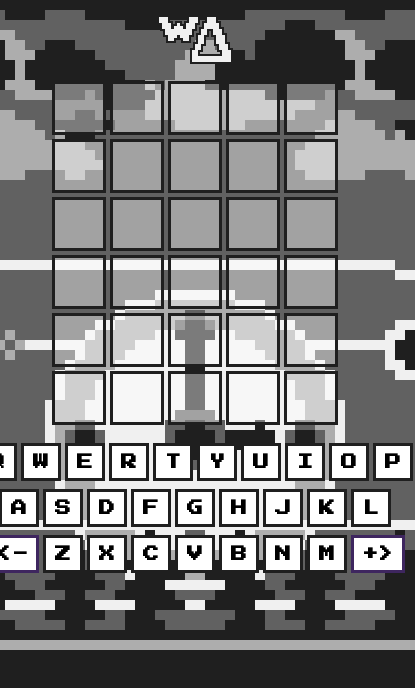
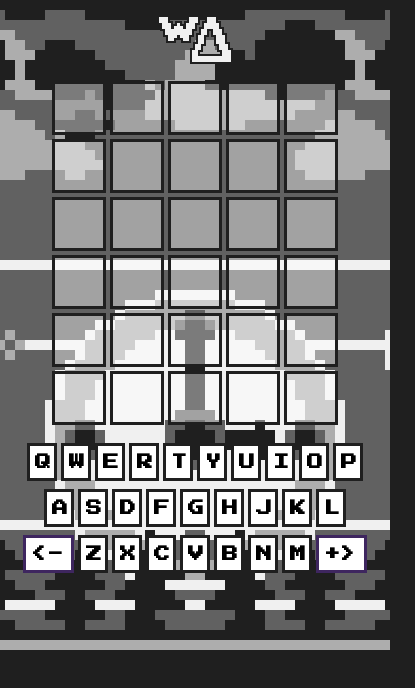
Before and after one commit to UlisesDanielLopezC/The-Word, a website with bundled scripts: page g_classic.html in a window 390 px wide. Shown: the whole page, 415 px wide, since content can reach past the window. Built offline with nearby package versions, Linux system fonts and the light colour scheme.

Commit message:
Se arreglo la responsividad del teclado

```diff
--- a/styles.css
+++ b/styles.css
@@ -135,3 +135,15 @@ button {
     cursor: pointer;
     text-transform: uppercase;
 }
+
+@media screen and (max-width: 500px){
+    button{
+        font-size: 2px;
+    }
+    #teclado .tecla {
+        width: 30px;
+        border: 3px solid #1F1F1F;
+        background-color: #fff;
+        padding-left: 5px;
+    }
+}
```
